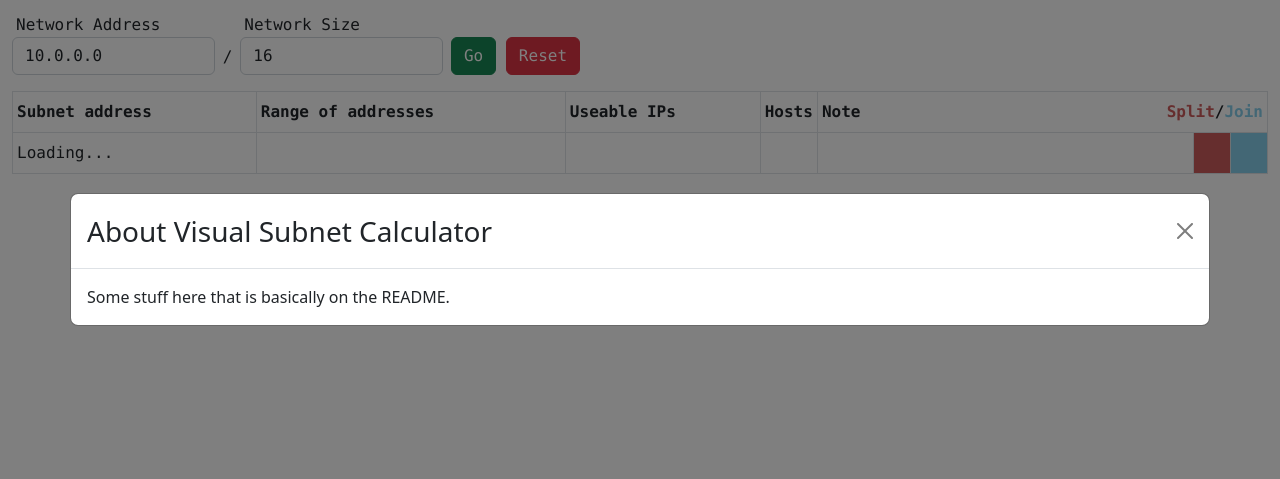
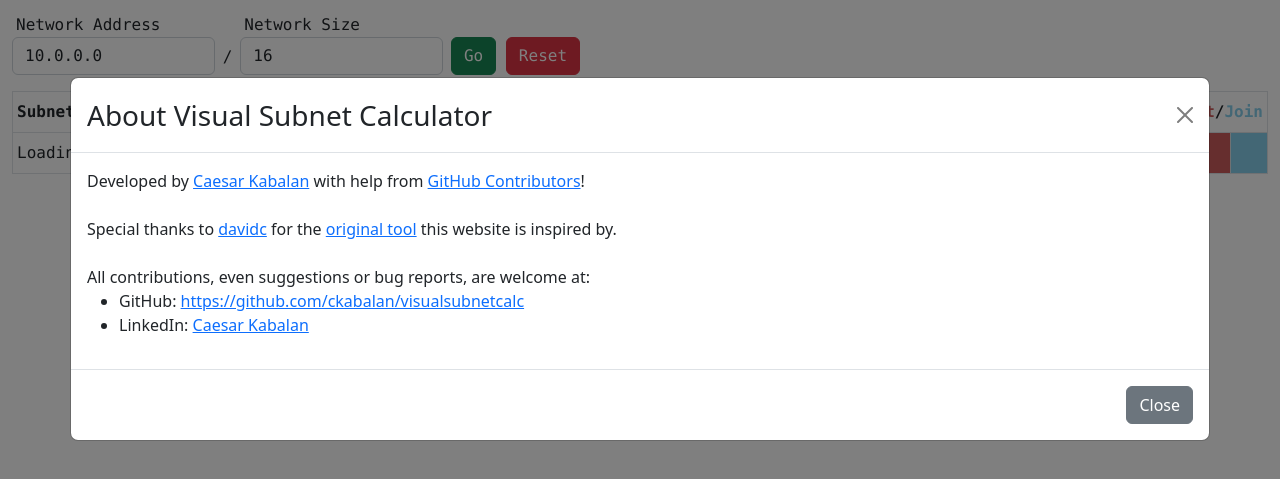
Before and after one commit to ckabalan/visualsubnetcalc, a plain HTML site: page dist/index.html in a window 1280 px wide. Both pictures are taken after a click on the link 1193 px from the left and 38 px from the top of the page. Shown: the part 141-620 px from the top of the page. Drawn offline with nearby package versions, Linux system fonts and the light colour scheme.

Commit message:
Update About window

```diff
--- a/dist/index.html
+++ b/dist/index.html
@@ -87,7 +87,18 @@
                     <button type="button" class="btn-close" data-bs-dismiss="modal" aria-label="Close"></button>
                 </div>
                 <div class="modal-body">
-                    Some stuff here that is basically on the README.
+                    Developed by <a href="https://www.caesarkabalan.com/" target="_blank">Caesar Kabalan</a> with help from <a href="https://github.com/ckabalan/visualsubnetcalc/graphs/contributors" target="_blank">GitHub Contributors</a>!<br/>
+                    <br/>
+                    Special thanks to <a href="https://www.davidc.net/" target="_blank">davidc</a> for the <a href="https://www.davidc.net/sites/default/subnets/subnets.html" target="_blank">original tool</a> this website is inspired by.<br/>
+                    <br/>
+                    All contributions, even suggestions or bug reports, are welcome at:<br/>
+                    <ul>
+                        <li>GitHub: <a href="https://github.com/ckabalan/visualsubnetcalc" target="_blank">https://github.com/ckabalan/visualsubnetcalc</a></li>
+                        <li>LinkedIn: <a href="https://www.linkedin.com/in/caesarkabalan/" target="_blank">Caesar Kabalan</a></li>
+                    </ul>
+                </div>
+                <div class="modal-footer">
+                    <button type="button" class="btn btn-secondary" data-bs-dismiss="modal">Close</button>
                 </div>
             </div>
         </div>
```
